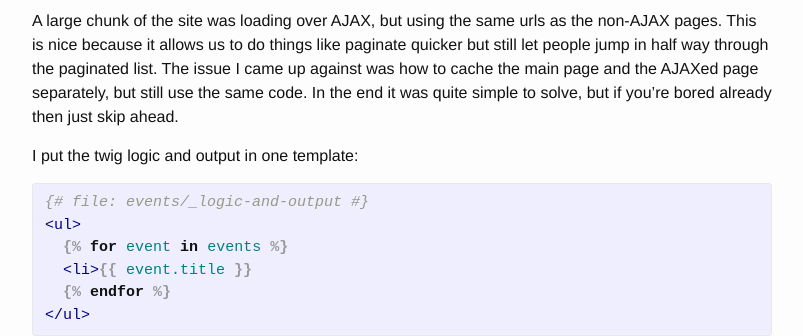
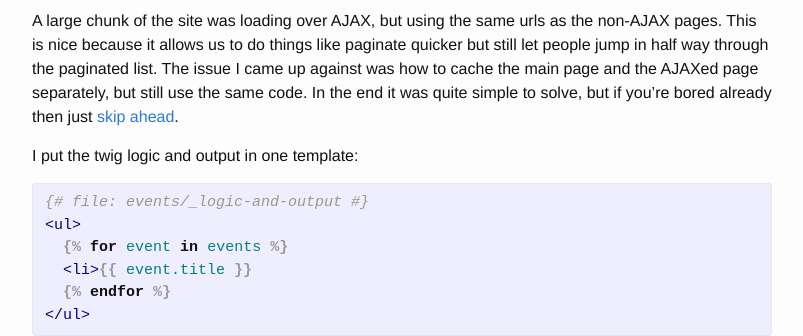
Before and after one commit to supercool/supercool.github.io, a Jekyll site: the page built from _posts/2015-06-05-making-craft-sing-with-varnish-and-nginx.markdown, in a window 1280 px wide and 900 px high, scrolled down 417 px. Shown: the part 248-584 px from the top of the window, without its empty margins (238-1041 px from the left). Built offline with Jekyll 4.4.1, drawn with Linux system fonts in a browser that asks for light colours; part of the change alters nothing that is shown.

```diff
--- a/_posts/2015-06-05-making-craft-sing-with-varnish-and-nginx.markdown
+++ b/_posts/2015-06-05-making-craft-sing-with-varnish-and-nginx.markdown
@@ -13,7 +13,7 @@ Whilst that went pretty much to plan one thing that didn’t go particularly wel
 This was a no brainer - as soon as we got close to going live I started working on getting Craft to cache the pages natively using the [cache tag](http://buildwithcraft.com/docs/templating/cache). We do this on every site we build now but this time there were a few awkward caveats to watch out for.
 
 ### AJAX
-A large chunk of the site was loading over AJAX, but using the same urls as the non-AJAX pages. This is nice because it allows us to do things like paginate quicker but still let people jump in half way through the paginated list. The issue I came up against was how to cache the main page and the AJAXed page separately, but still use the same code. In the end it was quite simple to solve, but if you're bored already then just skip ahead.
+A large chunk of the site was loading over AJAX, but using the same urls as the non-AJAX pages. This is nice because it allows us to do things like paginate quicker but still let people jump in half way through the paginated list. The issue I came up against was how to cache the main page and the AJAXed page separately, but still use the same code. In the end it was quite simple to solve, but if you're bored already then just [skip ahead](#how-long-should-we-cache).
 
 I put the twig logic and output in one template:
 
```
